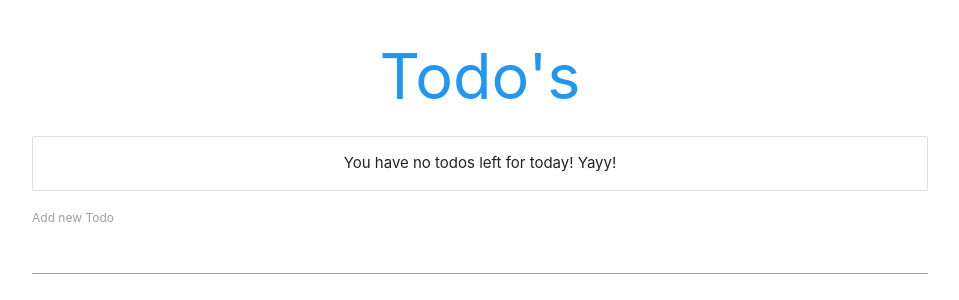
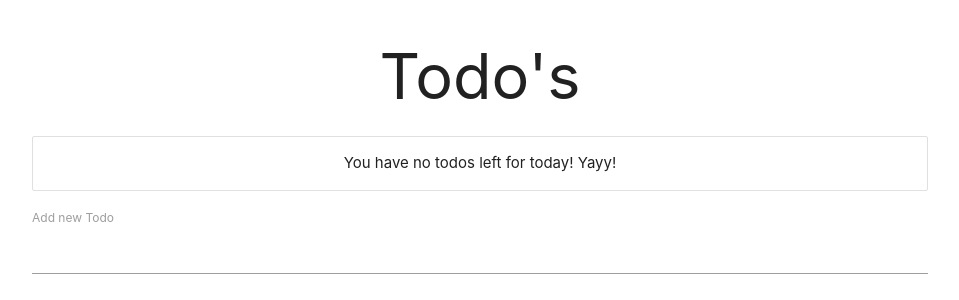
Before and after one commit to KhalifaBL/todolist, a React (Create React App) app: page / in a window 1280 px wide. Shown: the top 300 px of the page, without its empty margins (160-1119 px from the left). Built offline with nearby package versions, Linux system fonts and the light colour scheme.

Commit message:
Update App.js

```diff
--- a/src/App.js
+++ b/src/App.js
@@ -32,7 +32,7 @@
     return (
       <div className="todo-App container">
         <NotificationContainer />
-        <h1 className="center blue-text">Todo's</h1>
+        <h1 className="center ">Todo's</h1>
         <Todos todos={this.state.todos} deleteTodo={this.deleteTodo} />
         <Addform addTodo={this.addTodo} />
       </div>
```
